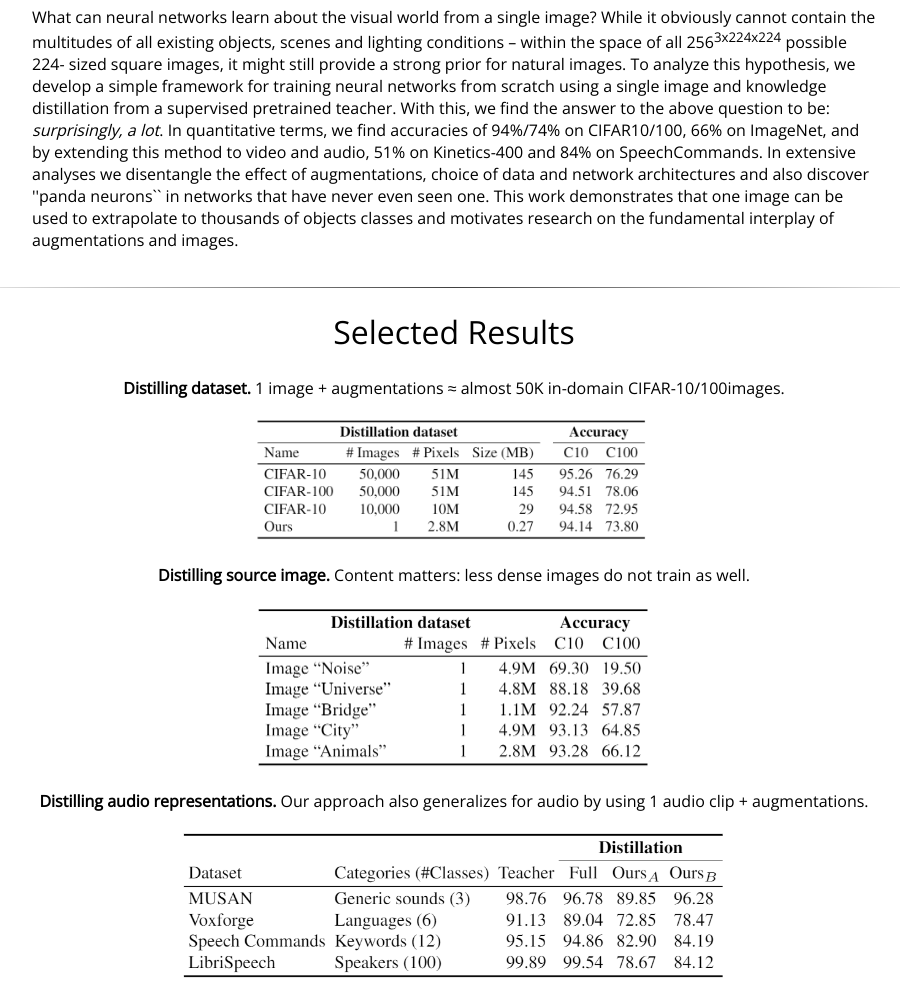
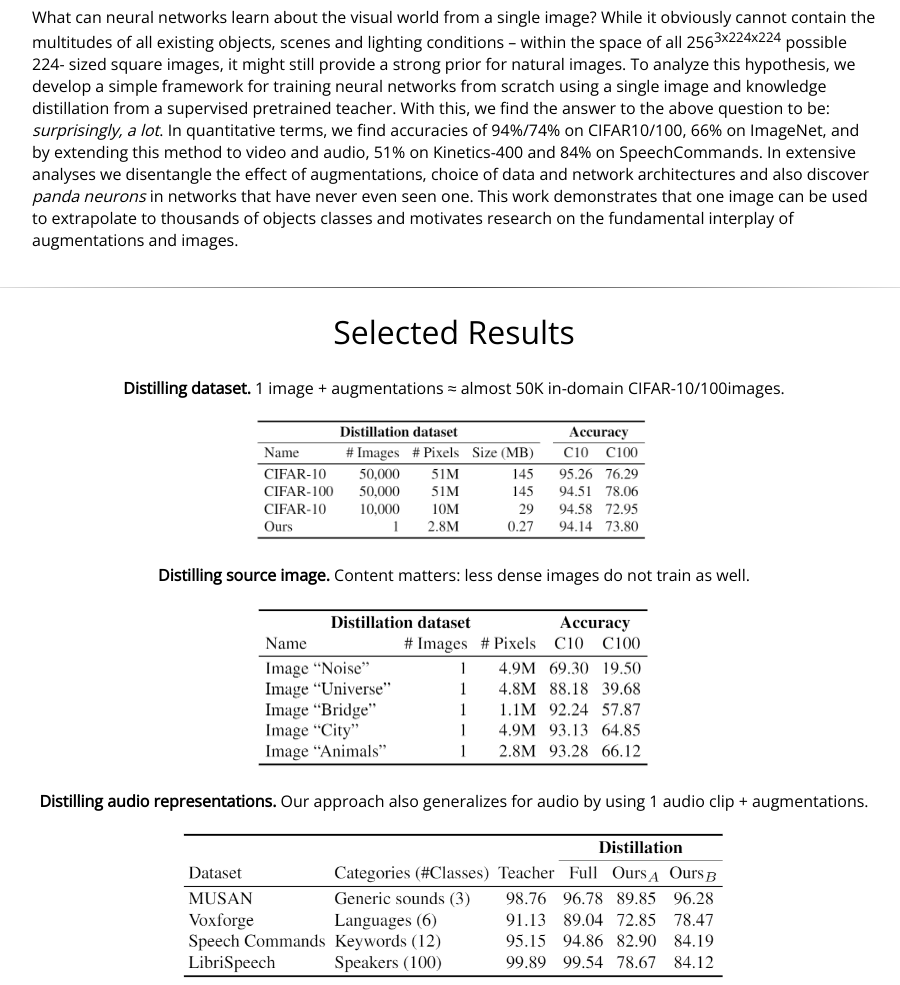
Before and after one commit to single-image-distill/single-image-distill.github.io, a plain HTML site: page index.html in a window 1280 px wide. Shown: the part 1272-2257 px from the top of the page, without its empty margins (186-1086 px from the left). Drawn offline with nearby package versions, Linux system fonts and the light colour scheme; a script that the page names is missing.

Commit message:
Update index.html

```diff
--- a/index.html
+++ b/index.html
@@ -222,7 +222,7 @@
 			<td>
 				What can neural networks learn about the visual world from a single image? While it obviously cannot contain the multitudes of all existing objects, scenes and lighting conditions – within the space of all 256<sup>3x224x224</sup> possible 224- sized square images, it might still provide a strong prior for natural images.
 				To analyze this hypothesis, we develop a simple framework for training neural networks from scratch using a single image and knowledge distillation from a supervised pretrained teacher. With this, we find the answer to the above question to be: <i>surprisingly, a lot</i>.
-				In quantitative terms, we find accuracies of 94%/74% on CIFAR10/100, 66% on ImageNet, and by extending this method to video and audio, 51% on Kinetics-400 and 84% on SpeechCommands. In extensive analyses we disentangle the effect of augmentations, choice of data and network architectures and also discover ''panda neurons`` in networks that have never even seen one.
+				In quantitative terms, we find accuracies of 94%/74% on CIFAR10/100, 66% on ImageNet, and by extending this method to video and audio, 51% on Kinetics-400 and 84% on SpeechCommands. In extensive analyses we disentangle the effect of augmentations, choice of data and network architectures and also discover <i>panda neurons</i> in networks that have never even seen one.
 				This work demonstrates that one image can be used to extrapolate to thousands of objects classes and motivates research on the fundamental interplay of augmentations and images.
 			</td>
 		</tr>
```
